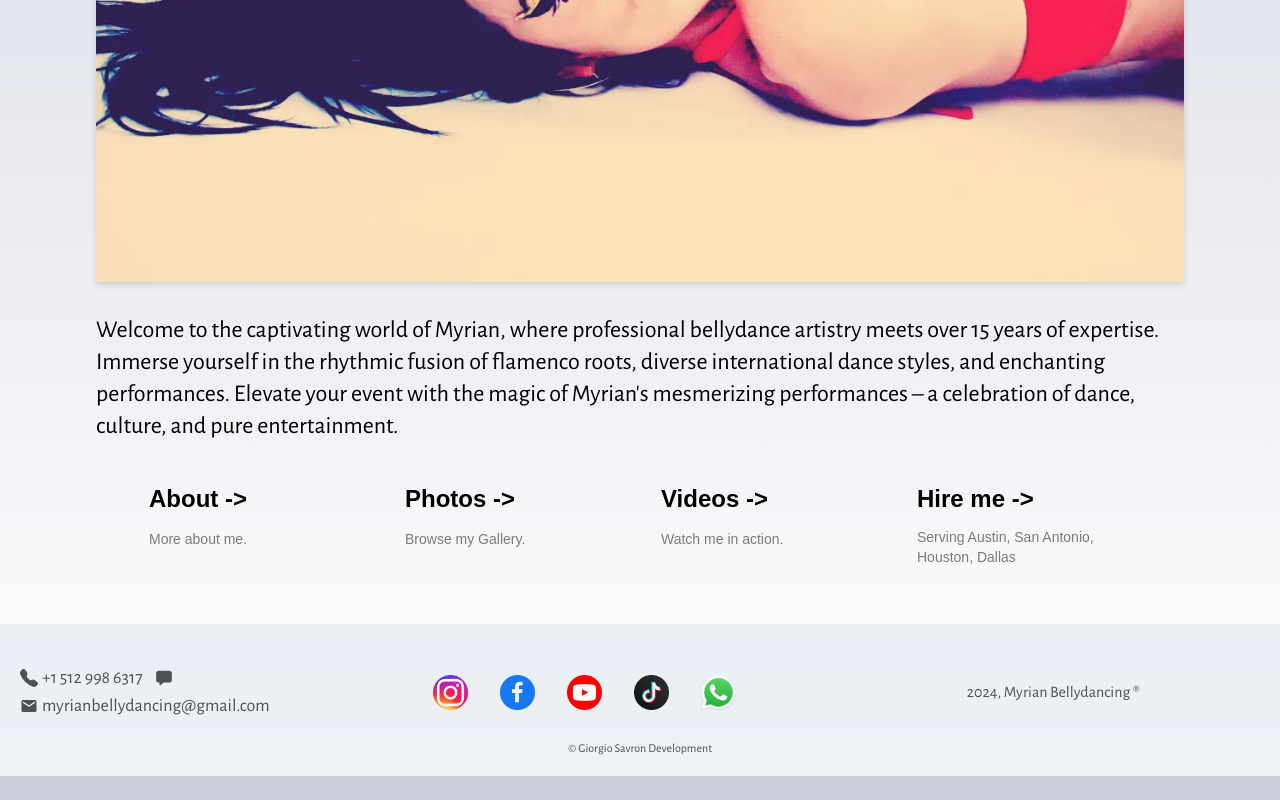
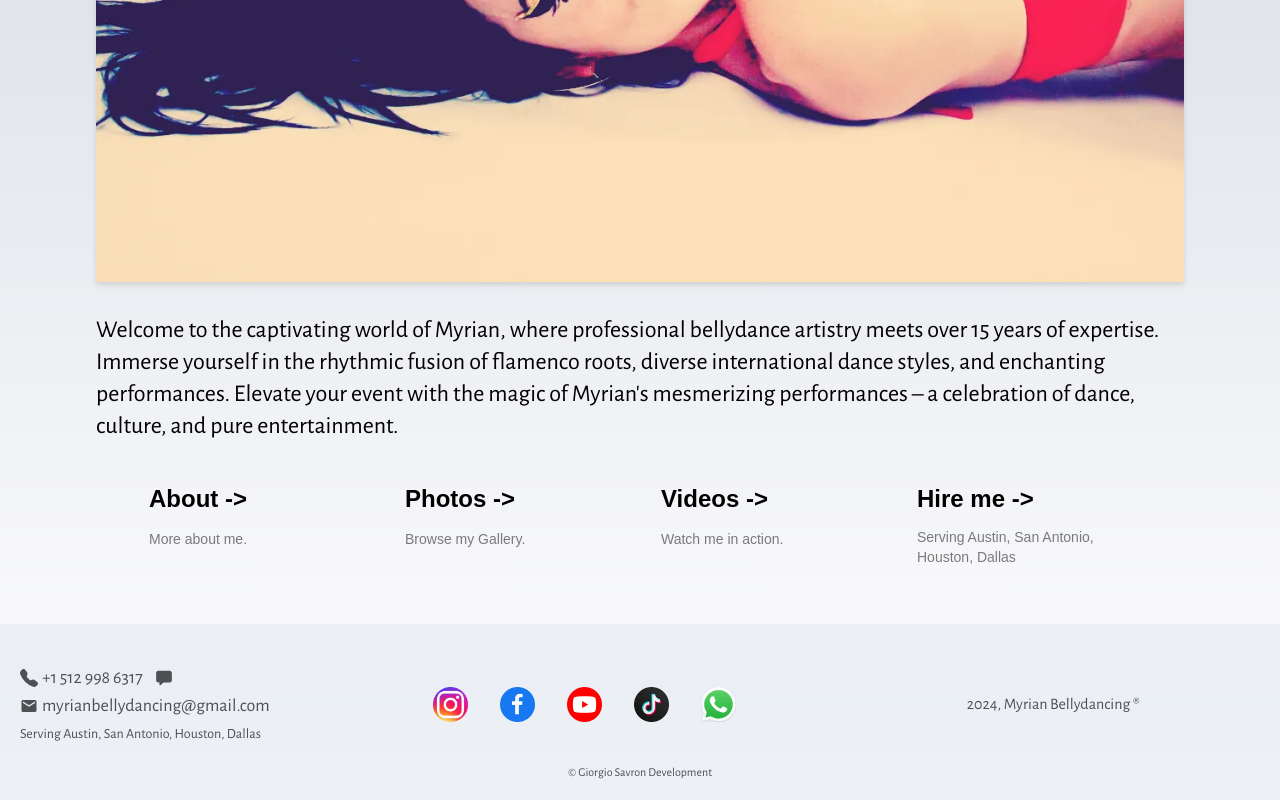
Before and after one commit to gsavr/myr-bd, a Next.js app: page / in a window 1280 px wide. Shown: the part 630-1430 px from the top of the page. Before the commit the page ends 1406 px from the top, so only its background shows below. Built offline with nearby package versions, Linux system fonts and the light colour scheme; a web font is replaced by a local one.

Commit message:
footer update

```diff
--- a/src/layout/footer.tsx
+++ b/src/layout/footer.tsx
@@ -99,8 +99,12 @@ export function Footer() {
                 <span className="pl-1"> myrianbellydancing@gmail.com</span>
               </Link>
             </div>
+            <span className="pt-1 text-sm">
+              Serving Austin, San Antonio, Houston, Dallas
+            </span>
           </div>
         </div>
+
         {/* copy */}
         <p className="pt-2 text-center text-xs md:pt-0">
           &copy; Giorgio Savron Development
```
Also changed, not shown: 1 other file (tests, documents, lock files or other folders).
